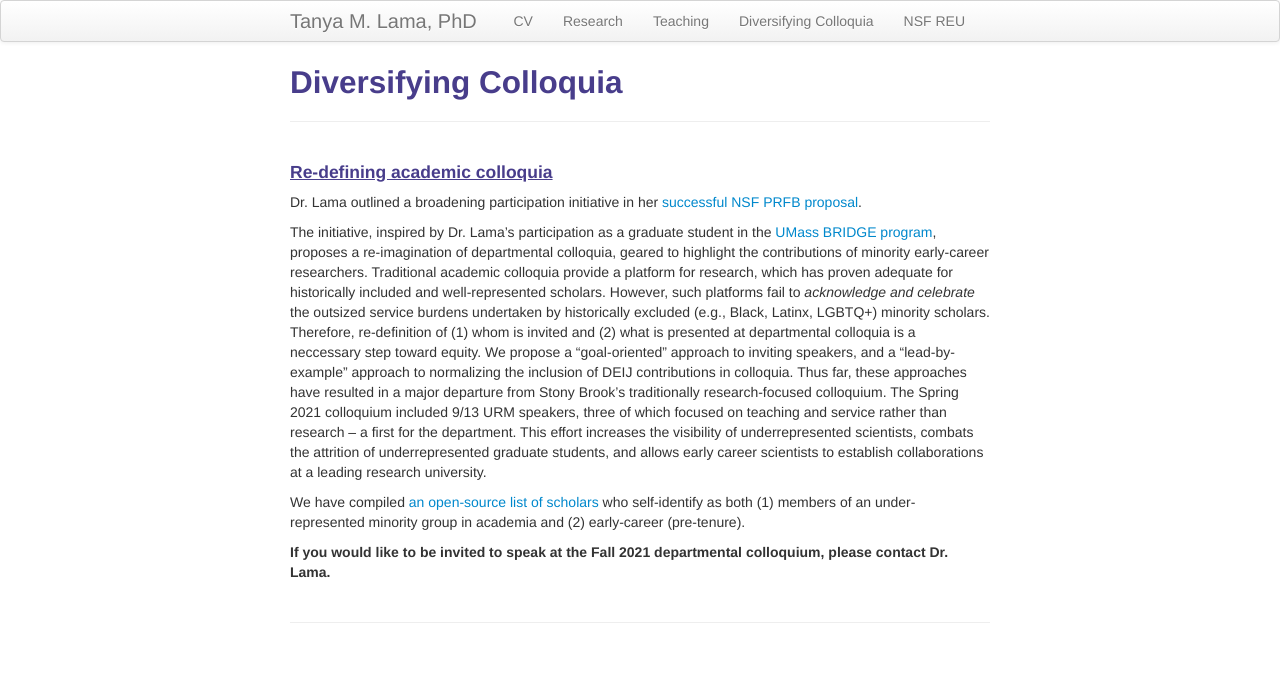
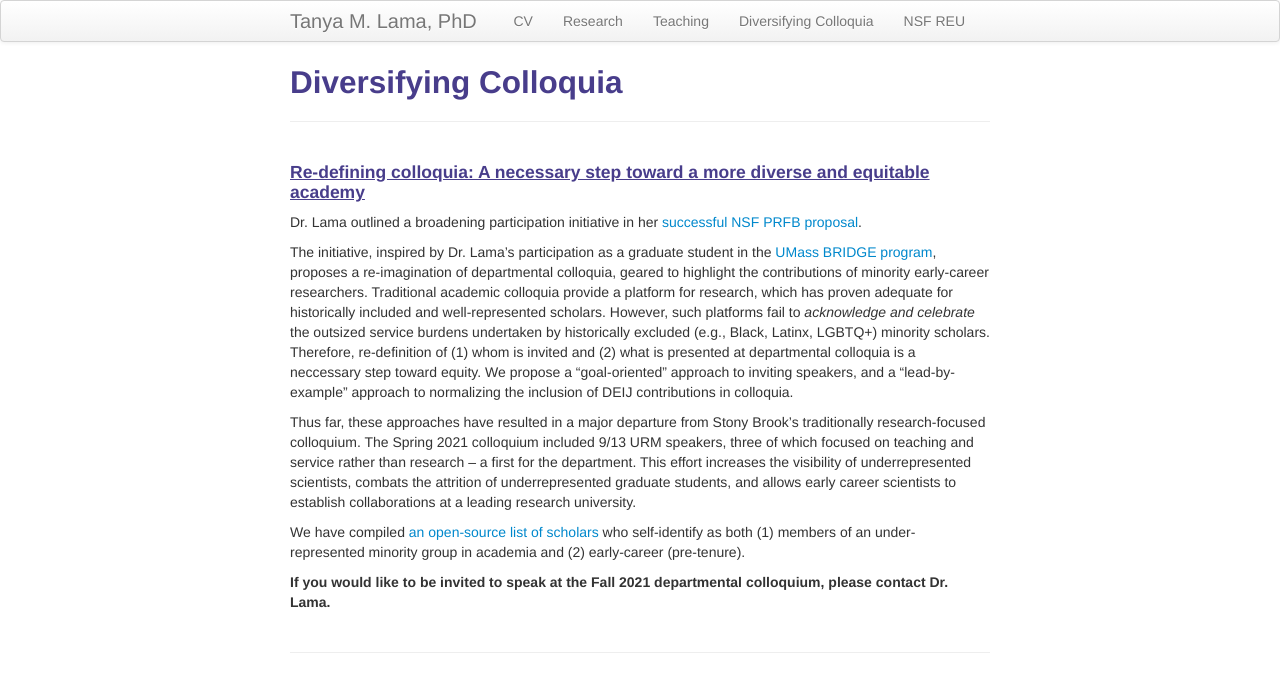
Before and after one commit to tanyalama/tanyalama.github.io, a Jekyll site: the page built from pages/Diversifying_Colloquia.md, in a window 1280 px wide. Shown: the top 692 px of the page. Built offline with Jekyll 4.4.1, drawn with Linux system fonts in a browser that asks for light colours.

Commit message:
Update Diversifying_Colloquia.md

```diff
--- a/pages/Diversifying_Colloquia.md
+++ b/pages/Diversifying_Colloquia.md
@@ -3,10 +3,12 @@ layout: page
 title: Diversifying Colloquia
 description: Tanya M. Lama's broadening participation initiative to diversify and redefine colloquia
 ---
-#### <u>Re-defining academic colloquia<u>
+#### <u>Re-defining colloquia: A necessary step toward a more diverse and equitable academy<u>
 Dr. Lama outlined a broadening participation initiative in her <a href="https://www.nsf.gov/awardsearch/showAward?AWD_ID=2010853&HistoricalAwards=false">successful NSF PRFB proposal</a>.
 
-The initiative, inspired by Dr. Lama's participation as a graduate student in the <a href="https://blogs.umass.edu/bridge/">UMass BRIDGE program</a>, proposes a re-imagination of departmental colloquia, geared to highlight the contributions of minority early-career researchers. Traditional academic colloquia provide a platform for research, which has proven adequate for historically included and well-represented scholars. However, such platforms fail to _acknowledge and celebrate_ the outsized service burdens undertaken by historically excluded (e.g., Black, Latinx, LGBTQ+) minority scholars. Therefore, re-definition of (1) whom is invited and (2) what is presented at departmental colloquia is a neccessary step toward equity. We propose a "goal-oriented" approach to inviting speakers, and a "lead-by-example" approach to normalizing the inclusion of DEIJ contributions in colloquia. Thus far, these approaches have resulted in a major departure from Stony Brook's traditionally research-focused colloquium. The Spring 2021 colloquium included 9/13 URM speakers, three of which focused on teaching and service rather than research -- a first for the department. This effort increases the visibility of underrepresented scientists, combats the attrition of underrepresented graduate students, and allows early career scientists to establish collaborations at a leading research university.
+The initiative, inspired by Dr. Lama's participation as a graduate student in the <a href="https://blogs.umass.edu/bridge/">UMass BRIDGE program</a>, proposes a re-imagination of departmental colloquia, geared to highlight the contributions of minority early-career researchers. Traditional academic colloquia provide a platform for research, which has proven adequate for historically included and well-represented scholars. However, such platforms fail to _acknowledge and celebrate_ the outsized service burdens undertaken by historically excluded (e.g., Black, Latinx, LGBTQ+) minority scholars. Therefore, re-definition of (1) whom is invited and (2) what is presented at departmental colloquia is a neccessary step toward equity. We propose a "goal-oriented" approach to inviting speakers, and a "lead-by-example" approach to normalizing the inclusion of DEIJ contributions in colloquia.
+
+Thus far, these approaches have resulted in a major departure from Stony Brook's traditionally research-focused colloquium. The Spring 2021 colloquium included 9/13 URM speakers, three of which focused on teaching and service rather than research -- a first for the department. This effort increases the visibility of underrepresented scientists, combats the attrition of underrepresented graduate students, and allows early career scientists to establish collaborations at a leading research university.
 
 We have compiled <a href="https://docs.google.com/document/d/1eR0Q8R1Dk2iPP__fIKWOqptL-5varoDixBTafnd8RLI/edit?usp=sharing">an open-source list of scholars</a> who self-identify as both (1) members of an under-represented minority group in academia and (2) early-career (pre-tenure).
 
```
